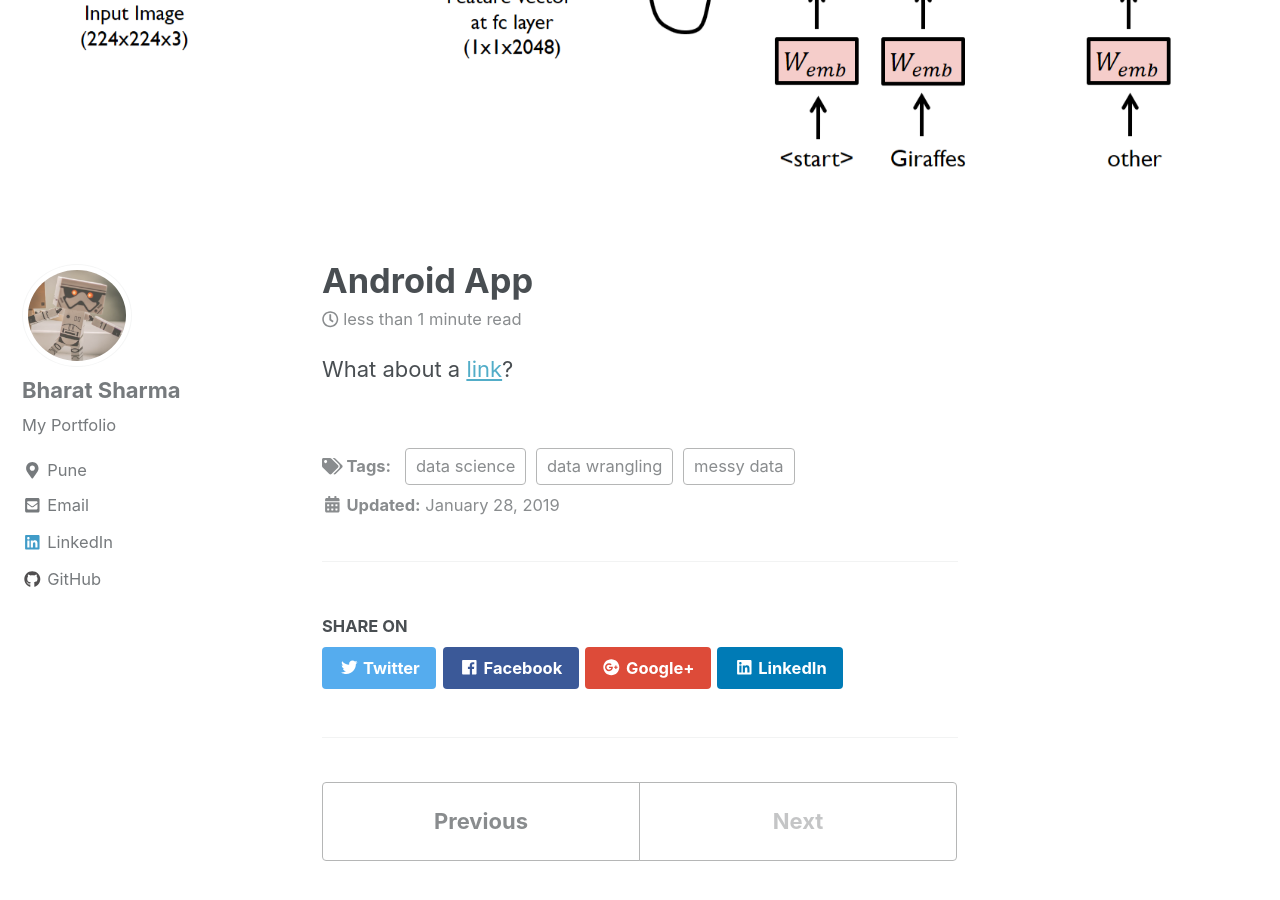
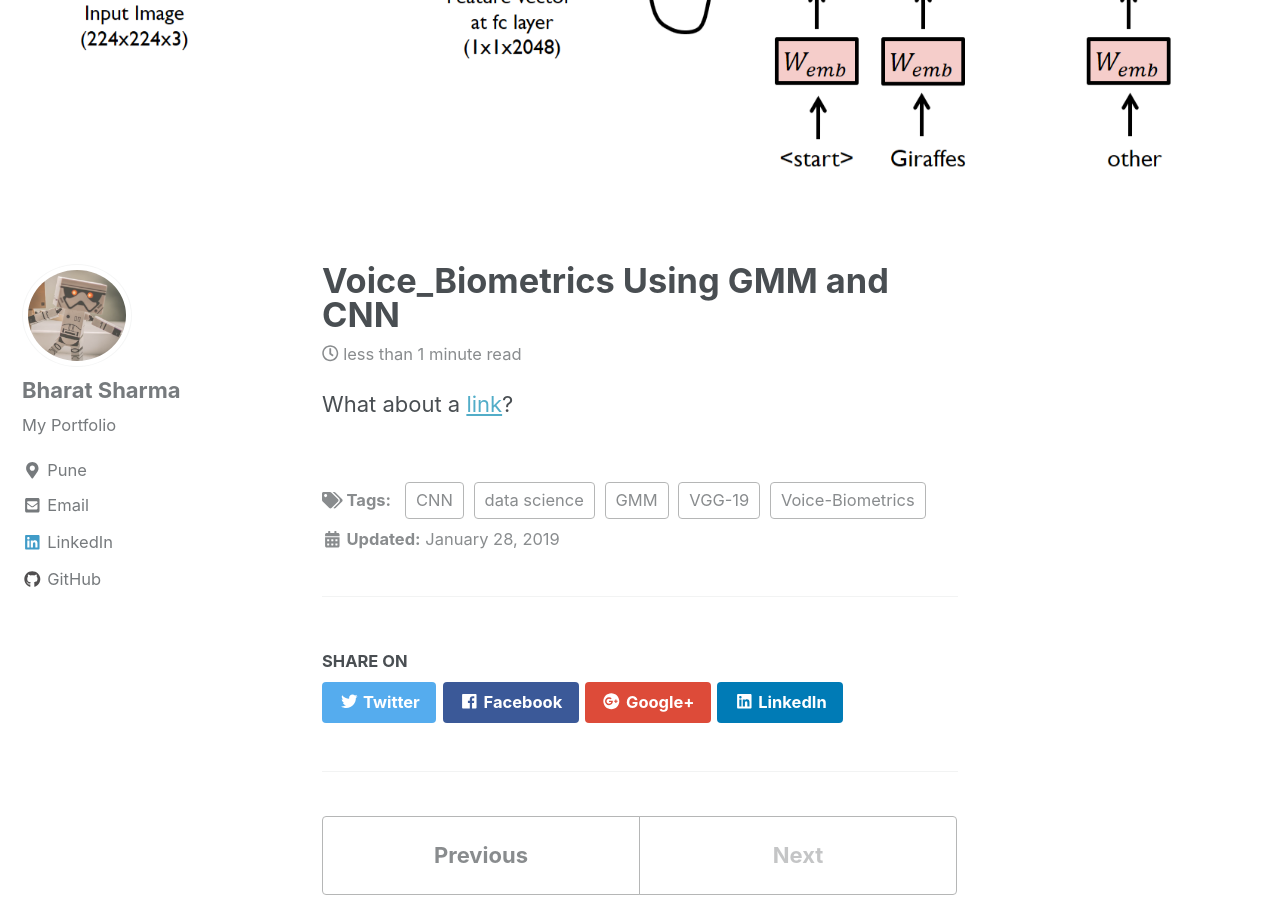
Before and after one commit to bhrt-sharma/bhrt-sharma.github.io, a Jekyll site: the page built from _posts/2019-06-01-Smart-Voice-Biometrics.md, in a window 1280 px wide and 900 px high, scrolled down 485 px. Built offline with Jekyll 4.4.1, drawn with Linux system fonts in a browser that asks for light colours; nearby versions of some CDN libraries.

Commit message:
port-folio

```diff
--- a/_posts/2019-06-01-Smart-Voice-Biometrics.md
+++ b/_posts/2019-06-01-Smart-Voice-Biometrics.md
@@ -1,13 +1,13 @@
 ---
-title: "Android App"
+title: "Voice_Biometrics Using GMM and CNN"
 date: 2019-01-28
-tags: [data wrangling, data science, messy data]
+tags: [Voice-Biometrics,VGG-19,CNN,GMM, data science]
 header:
   image: "/images/perceptron/model.png"
-excerpt: "Android"
+excerpt: "Voice_Biometrics Using GMM and CNN"
 mathjax: "true"
 ---
 
 
 
-What about a [link](https://github.com/bhrt-sharma/Android_Addition_app)?
+What about a [link](https://github.com/bhrt-sharma/Smart-Voice-Biometrics)?
```
